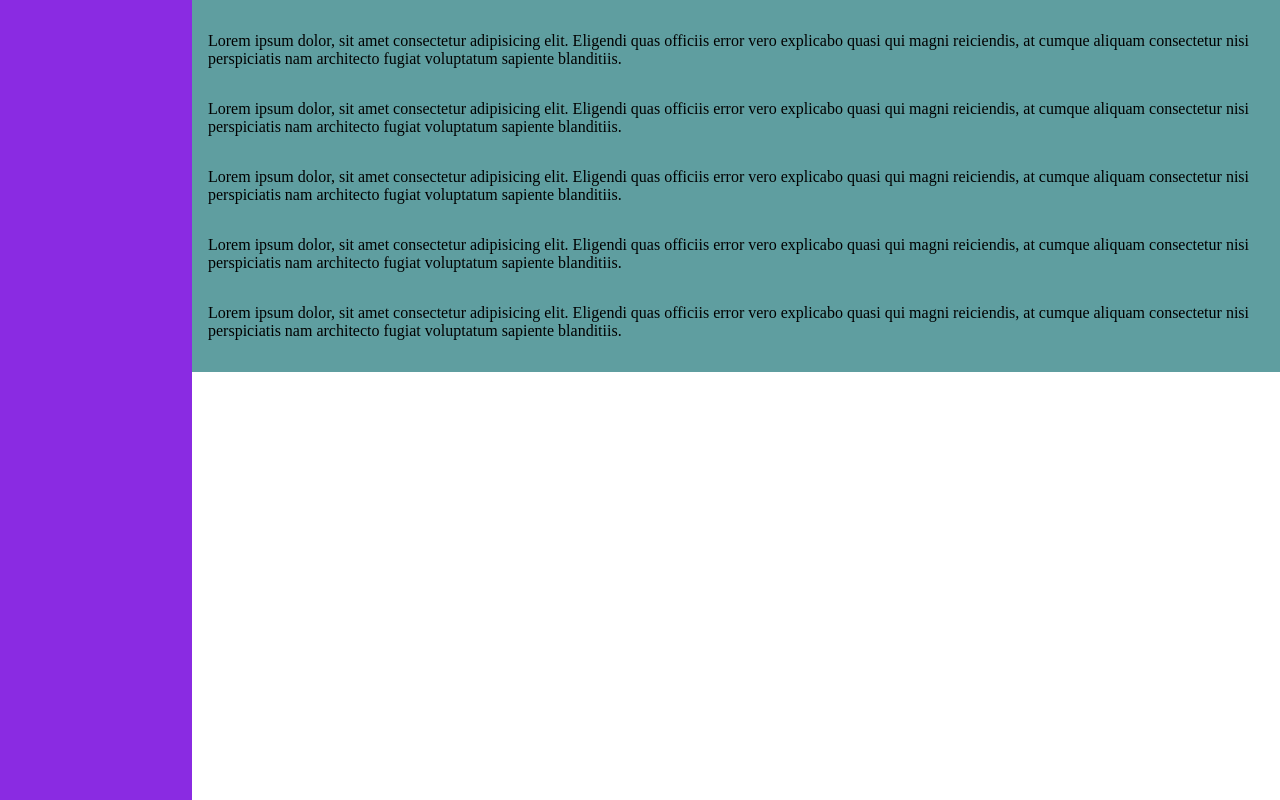
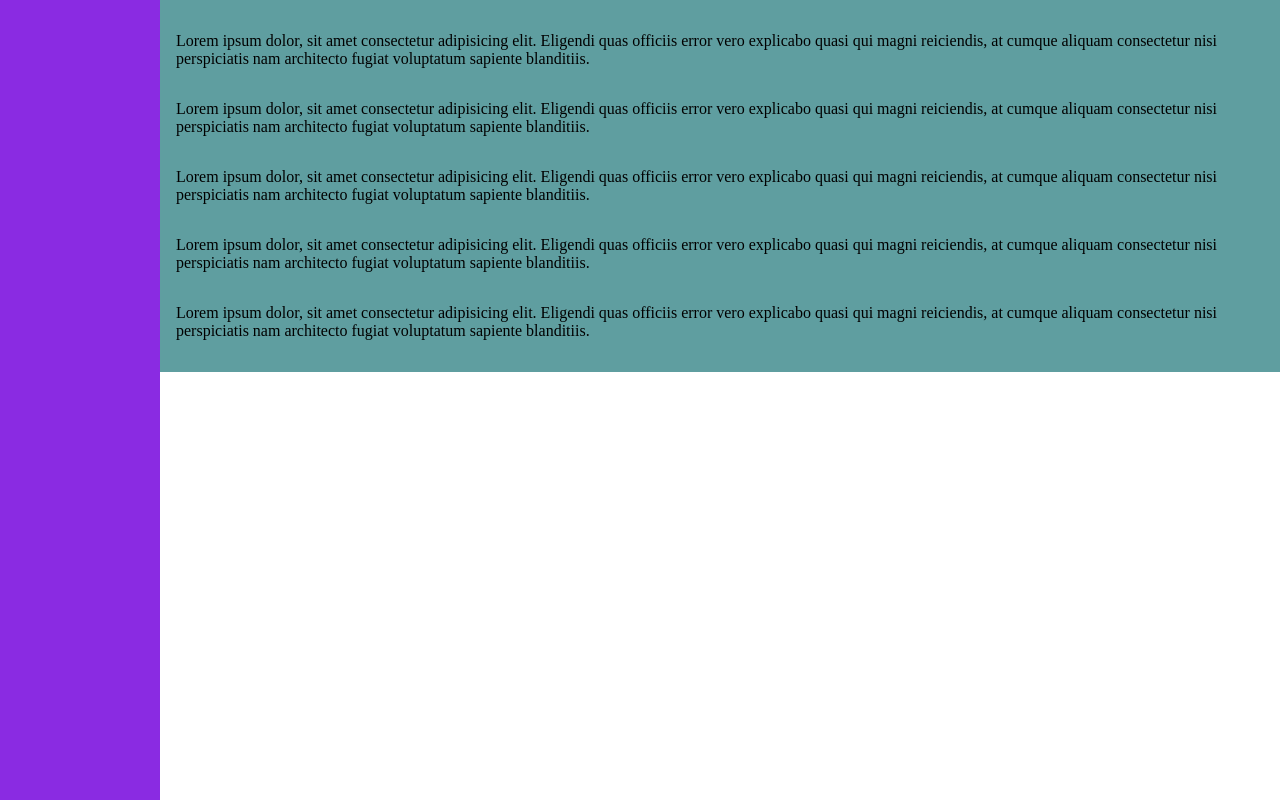
Before and after one commit to Tsourdox/sidebar, a plain HTML site: page index.html in a window 1280 px wide. Drawn offline with Linux system fonts and the light colour scheme.

Commit message:
shrink sidebar

```diff
--- a/style.css
+++ b/style.css
@@ -1,5 +1,5 @@
 :root {
-    --sidebar-width: 12rem;
+    --sidebar-width: 10rem;
 }
 
 body {
```
